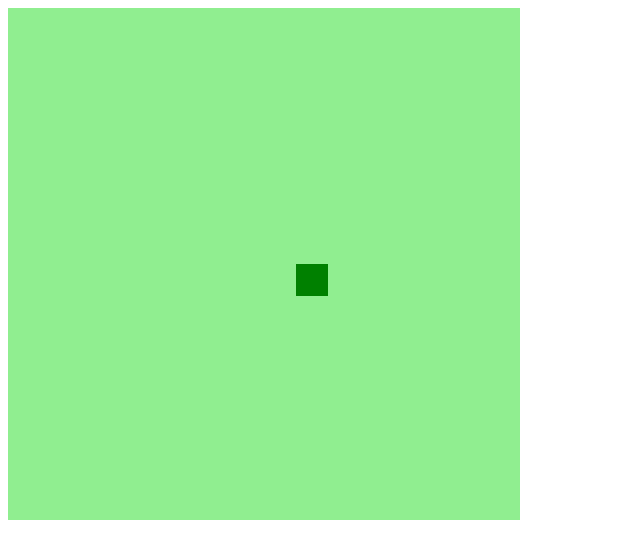
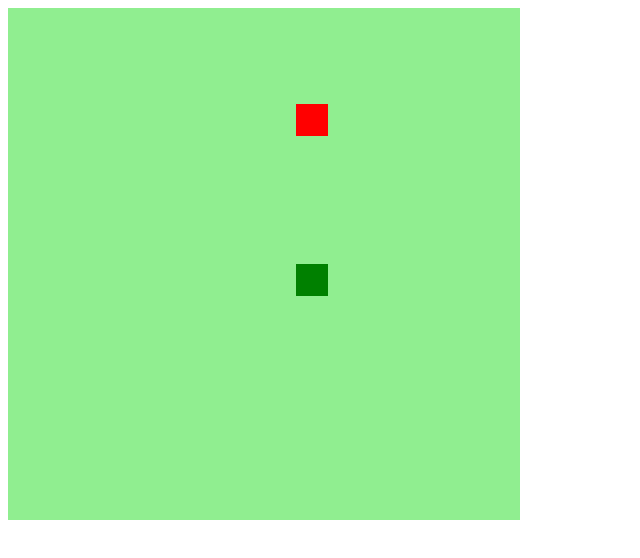
Before and after one commit to leonardojgm/Cobrinha, a plain HTML site: page index.html in a window 1280 px wide. Shown: the whole page, without its empty margins (0-640 px from the left). Drawn offline with Linux system fonts and the light colour scheme.

Commit message:
Criar Comidinha

```diff
--- a/index.html
+++ b/index.html
@@ -6,7 +6,7 @@
         <meta http-equiv="X-UA-Compatible" content="ie=edge">
         <link rel="stylesheet" href="style.css">
         <script defer src="script.js"></script>
-        <title>Jogo da Cobrinha</title>
+        <title>Jogo da Cobra</title>
     </head>
     <body>
         <canvas id="tela" width="512" height="512"></canvas>
--- a/script.js
+++ b/script.js
@@ -1,15 +1,22 @@
 let tela = document.getElementById("tela");
 let contexto = tela.getContext("2d");
 let caixa = 32;
-let cobrinha = [];
+let cobra = [];
+let comidas = [];
 let direcao = "direita";
 let corFundo = "lightgreen";
-let corCobrinha = "green";
+let corCobra = "green";
+let corComida = "red";
 
 function iniciarJogo() {
-    cobrinha[0] = {
+    cobra[0] = {
         x: (caixa/4) * caixa,
         y: (caixa/4) * caixa
+    }
+
+    comidas[0] = {
+        x: Math.floor(Math.random() * (caixa/2)) * caixa,
+        y: Math.floor(Math.random() * (caixa/2)) * caixa
     }
 }
 
@@ -19,15 +26,22 @@ function criarFundo() {
 }
 
 function criarCobrinha() {
-    for(i = 0; i < cobrinha.length; i++) {
-        contexto.fillStyle = corCobrinha;
-        contexto.fillRect(cobrinha[i].x, cobrinha[i].y, caixa, caixa);
+    for(i = 0; i < cobra.length; i++) {
+        contexto.fillStyle = corCobra;
+        contexto.fillRect(cobra[i].x, cobra[i].y, caixa, caixa);
+    }
+}
+
+function criarComida() {
+    for(i = 0; i < comidas.length; i++) {
+        contexto.fillStyle = corComida;
+        contexto.fillRect(comidas[i].x, comidas[i].y, caixa, caixa);
     }
 }
 
 function definirMovimentoCobrinha() {
-    let cobrinhaX = cobrinha[0].x;
-    let cobrinhaY = cobrinha[0].y;
+    let cobrinhaX = cobra[0].x;
+    let cobrinhaY = cobra[0].y;
 
     switch(direcao) {
         case "direita":
@@ -44,14 +58,14 @@ function definirMovimentoCobrinha() {
             break;
     }
 
-    cobrinha.pop();
+    cobra.pop();
 
     let novaCabeca = {
         x: cobrinhaX,
         y: cobrinhaY
     }
 
-    cobrinha.unshift(novaCabeca);
+    cobra.unshift(novaCabeca);
 }
 
 function capturaComandosTeclado() {
@@ -84,13 +98,14 @@ function atualizarDirecao(event) {
 }
 
 function repeticaoJogo() {
-    if (cobrinha[0].x > (caixa/2 - 1) * caixa && direcao == "direita") cobrinha[0].x = 0;
-    if (cobrinha[0].x < 0 && direcao == "esquerda") cobrinha[0].x = (caixa/2) * caixa;
-    if (cobrinha[0].y > (caixa/2 - 1) * caixa && direcao == "cima") cobrinha[0].y = 0;
-    if (cobrinha[0].y < 0 && direcao == "baixo") cobrinha[0].y = (caixa/2) * caixa;
+    if (cobra[0].x > (caixa/2 - 1) * caixa && direcao == "direita") cobra[0].x = 0;
+    if (cobra[0].x < 0 && direcao == "esquerda") cobra[0].x = (caixa/2) * caixa;
+    if (cobra[0].y > (caixa/2 - 1) * caixa && direcao == "cima") cobra[0].y = 0;
+    if (cobra[0].y < 0 && direcao == "baixo") cobra[0].y = (caixa/2) * caixa;
 
     criarFundo();
     criarCobrinha();
+    criarComida();
     definirMovimentoCobrinha();
 }
 
```
